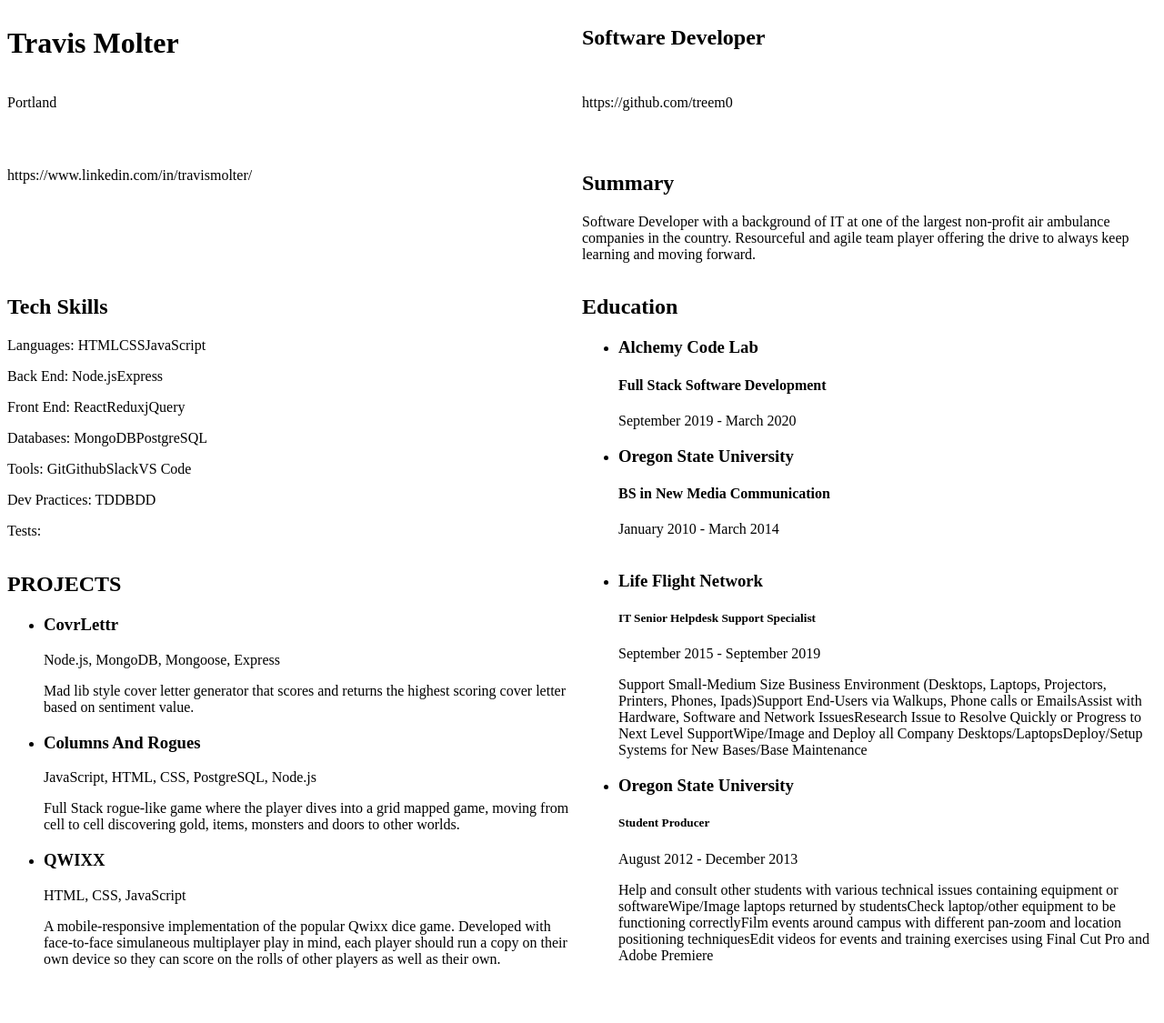
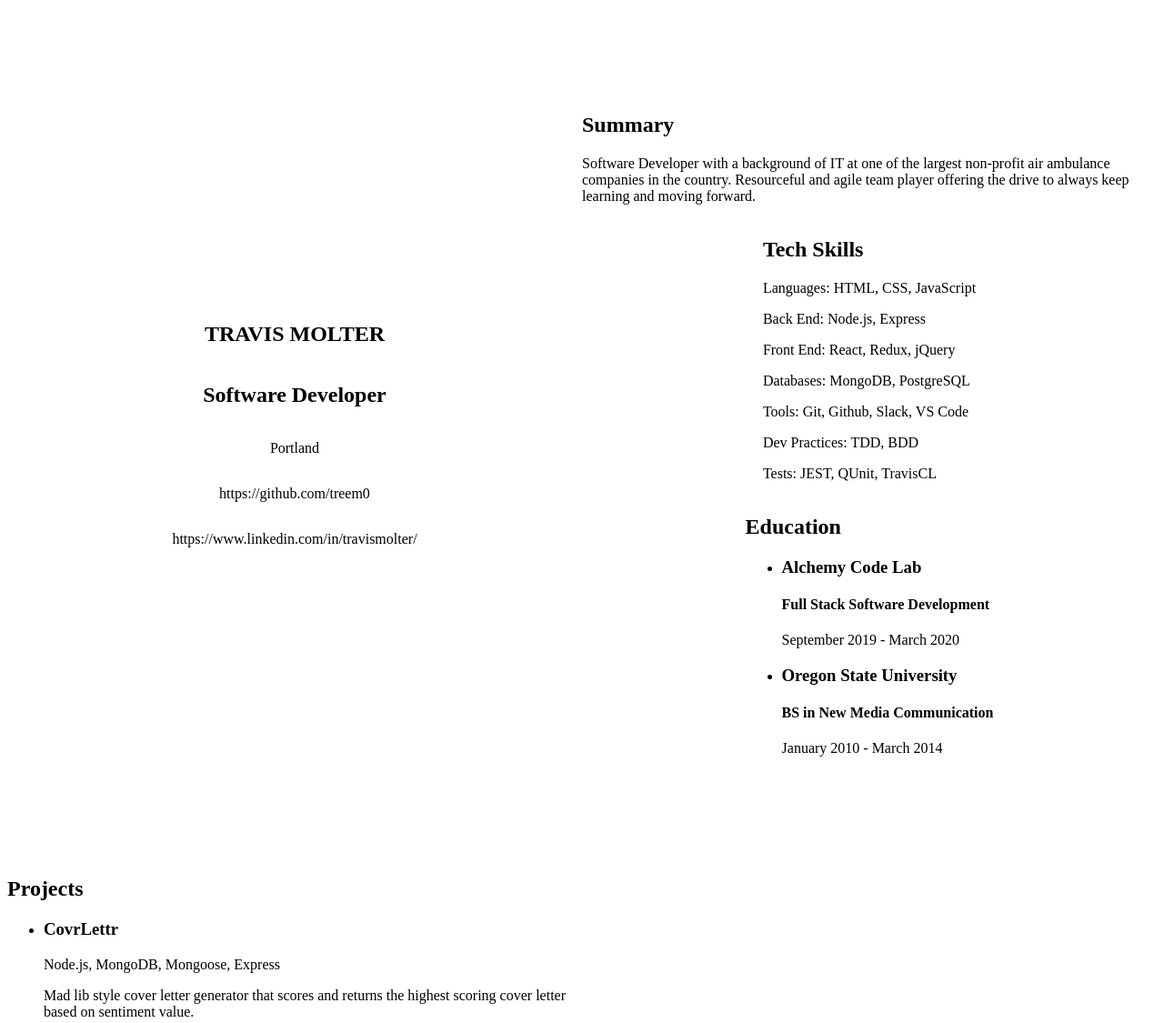
Before and after one commit to treem0/react-resume, a React app: page / in a window 1280 px wide. Shown: the top 1125 px of the page at 91% size. Before the commit the page ends 1088 px from the top, so only its background shows below. Built offline with nearby package versions, Linux system fonts and the light colour scheme.

Commit message:
working on styling

```diff
--- a/package.json
+++ b/package.json
@@ -25,6 +25,10 @@
   "author": "",
   "license": "ISC",
   "dependencies": {
+    "@babel/polyfill": "^7.8.3",
+    "copy-webpack-plugin": "^5.1.1",
+    "dotenv-webpack": "^1.7.0",
+    "path": "^0.12.7",
     "react": "^16.12.0",
     "react-dom": "^16.12.0"
   },
--- a/resume.json
+++ b/resume.json
@@ -1,6 +1,6 @@
 {
     "header" : {
-        "name" : "Travis Molter",
+        "name" : "TRAVIS MOLTER",
         "title" : "Software Developer",
         "city" : "Portland",
         "github" : "https://github.com/treem0",
@@ -8,13 +8,13 @@
     },
     "summary" : "Software Developer with a background of IT at one of the largest non-profit air ambulance companies in the country. Resourceful and agile team player offering the drive to always keep learning and moving forward. " ,
     "techSkills" : {
-        "languages" : ["HTML", "CSS", "JavaScript"],
-        "backEnd" : ["Node.js", "Express"],
-        "frontEnd" : ["React", "Redux", "jQuery"],
-        "databases" : ["MongoDB", "PostgreSQL"],
-        "tools" : ["Git", "Github", "Slack", "VS Code"],
-        "devPractices" : ["TDD", "BDD"],
-        "test" : ["JEST", "QUnit", "TravisCL"]
+        "languages" : "HTML, CSS, JavaScript",
+        "backEnd" : "Node.js, Express",
+        "frontEnd" : "React, Redux, jQuery",
+        "databases" : "MongoDB, PostgreSQL",
+        "tools" : "Git, Github, Slack, VS Code",
+        "devPractices" : "TDD, BDD",
+        "test" : "JEST, QUnit, TravisCL"
     },
     "projects" : [
         {
--- a/src/components/App.css
+++ b/src/components/App.css
@@ -2,10 +2,10 @@
   display: grid;
   grid-template-columns: 1fr 1fr;
   grid-template-rows: 1fr 1fr;
-    grid-template-areas: "header header" "leftColumn rightColumn";
+  grid-template-areas: "Header1 Header1" "leftColumn rightColumn";
 }
 
-  .header { grid-area: header; }
+.Header1 { grid-area: Header1; }
 
 .leftColumn { grid-area: leftColumn; }
 
--- a/src/components/App.js
+++ b/src/components/App.js
@@ -6,10 +6,12 @@ import styles from './App.css';
 
 export default function App() {
   return (
-    <div className={styles.gridContainer}>
-      <Header className={styles.header} />
-      <LeftColumn className={styles.leftColumn} />
-      <RightColumn className={styles.rightColumn} />
-    </div>
+    <>
+      <main className={styles.gridContainer}>
+        <Header className={styles.Header1} />
+        <LeftColumn className={styles.leftColumn} />
+        <RightColumn className={styles.rightColumn} />
+      </main>
+    </>
   );
 }
--- a/src/components/header/Header.js
+++ b/src/components/header/Header.js
@@ -1,14 +1,15 @@
 import React from 'react';
 import { header } from '../../../resume.json';
+import styles from './header.css';
 
 const Header = () => (
-  <>
+  <section className={styles.Header}>
     <h1>{header.name}</h1>
     <h2>{header.title}</h2>
     <p>{header.city}</p>
     <p>{header.github}</p>
     <p>{header.linkedin}</p>
-  </>
+  </section>
 );
 
 export default Header;
--- /dev/null
+++ b/src/components/header/header.css
@@ -0,0 +1,6 @@
+.Header {
+  display: flex;
+  justify-content: center;
+  align-items: center;
+  flex-direction: column;
+}
--- a/src/components/leftColoumn/LeftColumn.js
+++ b/src/components/leftColoumn/LeftColumn.js
@@ -1,5 +1,6 @@
 import React from 'react';
 import { summary, techSkills, education } from '../../../resume.json';
+import styles from './leftColumn.css';
 
 const LeftColumn = () => {
   const educationElements = education.map((edu, i) => (
@@ -8,10 +9,10 @@ const LeftColumn = () => {
       <h4>{edu.degree}</h4>
       <p>{edu.dateRange}</p>
     </li>
-  ))
+  ));
 
   return (
-  <>
+    <section className={styles.leftColumn}>
       <div>
         <h2>Summary</h2>
         <p>{summary}</p>
@@ -24,7 +25,7 @@ const LeftColumn = () => {
         <p>Databases: {techSkills.databases}</p>
         <p>Tools: {techSkills.tools}</p>
         <p>Dev Practices: {techSkills.devPractices}</p>
-      <p>Tests: {techSkills.tests}</p>
+        <p>Tests: {techSkills.test}</p>
       </div>
       <div>
         <h2>Education</h2>
@@ -32,8 +33,8 @@ const LeftColumn = () => {
           {educationElements}
         </ul>
       </div>
-  </>
-  )
+    </section>
+  );
 };
 
 export default LeftColumn;
--- /dev/null
+++ b/src/components/leftColoumn/leftColumn.css
@@ -0,0 +1,8 @@
+.leftColumn {
+  display: flex;
+  justify-content: center;
+  align-items: center;
+  flex-direction: column;
+
+
+}
--- a/src/components/rightColumn/rightColoumn.js
+++ b/src/components/rightColumn/rightColoumn.js
@@ -1,5 +1,6 @@
-import React, { Component } from 'react';
+import React from 'react';
 import { projects, workExperience } from '../../../resume.json';
+import styles from './rightColumn.css';
 
 const RightColumn = () => {
   const projectElements = projects.map((project, i) => (
@@ -16,23 +17,23 @@ const RightColumn = () => {
       <p>{work.dateRange}</p>
       <p>{work.duties}</p>
     </li>
-    ))
+  ));
 
   return (
-        <>
-        <section>
-        <h2>PROJECTS</h2>
+    <section className={styles.rightColumn}>
+      <div>
+        <h2>Projects</h2>
         <ul>
           {projectElements}
         </ul>
-        </section>
-        <section>
+      </div>
+      <div>
         <ul>
           {workExperienceElements}
         </ul>
+      </div>
     </section>
-        </>
-    )
+  );
 };
 
 export default RightColumn;
--- /dev/null
+++ b/src/components/rightColumn/rightColumn.css
@@ -0,0 +1,6 @@
+.rightColumn{
+  display: flex;
+  justify-content: center;
+  align-items: center;
+  flex-direction: column;
+}
```
Also changed, not shown: 2 other files. Lines whose indentation alone changed are shown as unchanged.
